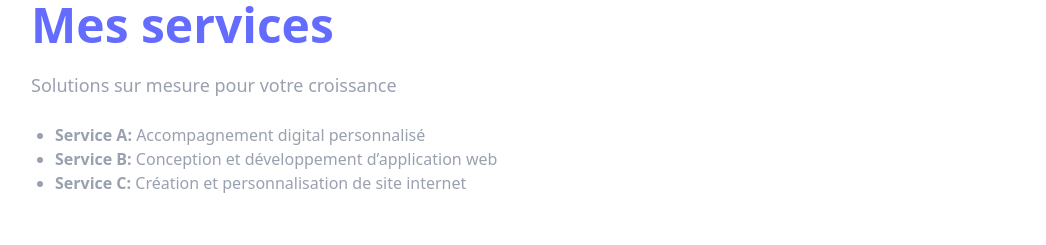
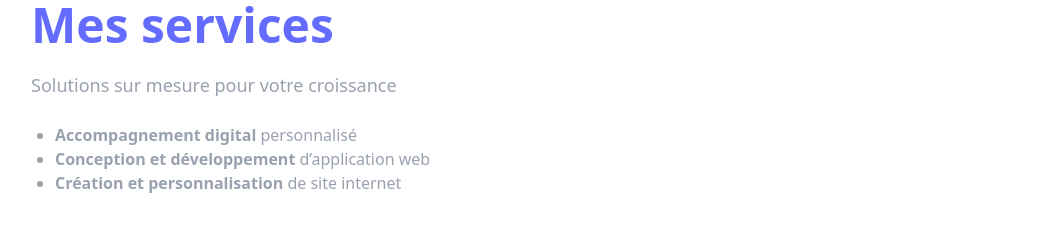
Before and after one commit to limae-digital/limae-digital-website, a React (Vite) app: page / in a window 1280 px wide. Shown: the part 1040-1285 px from the top of the page, without its empty margins (57-1103 px from the left). Built offline with nearby package versions, Linux system fonts and the light colour scheme.

Commit message:
change text of services

```diff
--- a/package.json
+++ b/package.json
@@ -1,7 +1,7 @@
 {
   "name": "limae-digital-website",
   "private": true,
-  "version": "0.1.19",
+  "version": "0.1.20",
   "type": "module",
   "scripts": {
     "dev": "vite",
--- a/src/pages/Home.tsx
+++ b/src/pages/Home.tsx
@@ -41,9 +41,9 @@ export default function Home() {
 
       <FeatureBlock id="services" title="Mes services" subtitle="Solutions sur mesure pour votre croissance">
         <ul className="list-disc ml-4 sm:ml-6">
-          <li><strong>Service A:</strong> Accompagnement digital personnalisé</li>
-          <li><strong>Service B:</strong> Conception et développement d’application web</li>
-          <li><strong>Service C:</strong> Création et personnalisation de site internet</li>
+          <li><strong>Accompagnement digital</strong> personnalisé</li>
+          <li><strong>Conception et développement</strong> d’application web</li>
+          <li><strong>Création et personnalisation</strong> de site internet</li>
         </ul>
       </FeatureBlock>
 
```
